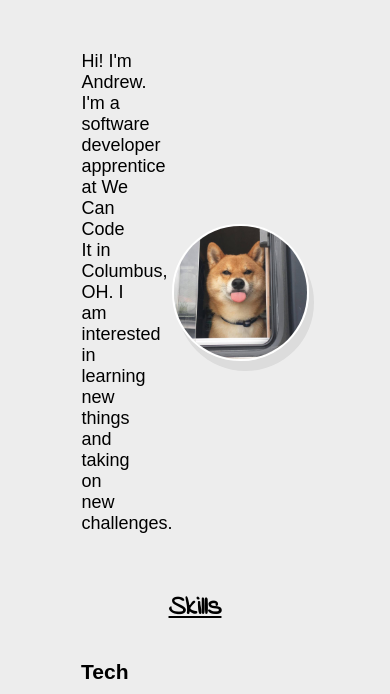
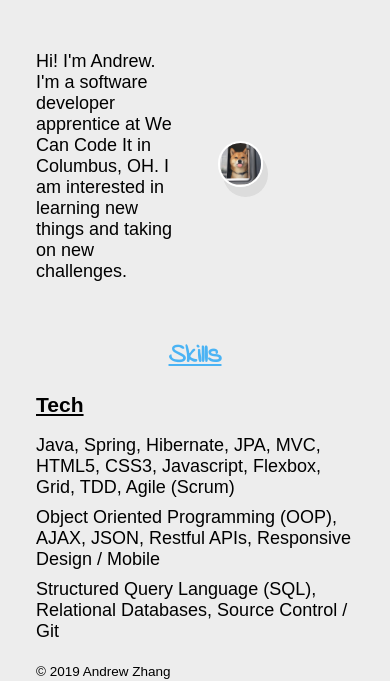
Before and after one commit to Andrew614/andrew614.github.io, a plain HTML site: page index.html in a window 390 px wide. Shown: the part 150-844 px from the top of the page. Drawn offline with Linux system fonts and the light colour scheme.

Commit message:
add media queries/ responsiveness

```diff
--- a/index.html
+++ b/index.html
@@ -27,7 +27,9 @@
             <section class="portfolio-section__content portfolio-section__content--grid">
               <p class="portfolio-section__about-me">Hi! I'm Andrew. I'm a software developer apprentice at We
                 Can Code It in Columbus, OH. I am interested in learning new things and taking on new challenges.</p>
-              <img class="portfolio-section__avatar" src="./public/images/dog.jpg" alt="pic of dog" width="500px" height="500px"/>
+              <figure class="portfolio-section__avatar">
+                <img class="portfolio-section__image" src="./public/images/dog.jpg" alt="pic of dog" width="500px" height="500px"/>
+              </figure>
             </section>
             <section class="portfolio-section__content">
               <h2 class="portfolio-section__title portfolio-section__title--margin">Skills</h2>
--- a/public/css/contact.css
+++ b/public/css/contact.css
@@ -23,6 +23,7 @@ ul {
 }
 
 .contact-section__title {
+  color: #4AB3F4;
   font-family: "indie flower";
   text-decoration: underline;
 }
--- a/public/css/style.css
+++ b/public/css/style.css
@@ -66,24 +66,18 @@ ul {
   margin-right: 0;
 }
 
-.portfolio-section {
-  display: flex;
-  flex-direction: column;
-  align-items: center;
-}
-
 .portfolio-section__about-me {
-  grid-column: 2 / span 2;
+  grid-column: 1 / span 4;
   margin-right: 2rem;
 }
 
-.portfolio-section__avatar {
+.portfolio-section__image {
   border: solid white 2px;
   border-radius: 50%;
   box-shadow: 5px 10px #dcdcdc;
-  grid-column: 4 / span 3;
+  grid-column: 5 / span 3;
   height: auto;
-  max-width: 100%;
+  width: 100%;
 }
 
 .portfolio-section__content--grid {
@@ -93,30 +87,21 @@ ul {
   padding-top: 2rem;
 }
 
-.portfolio-section__list {
-  grid-area: 2/2/3/5;
-}
-
 .portfolio-section__list-item {
   margin-top: 0.5rem;
 }
 
-.portfolio-section__skills {
-  display: grid;
-  grid-template-columns: repeat(7, 1fr);
-  grid-template-rows: 3rem 1fr;
-  align-items: center;
-}
-
 .portfolio-section__subtitle {
-  grid-column: 2 / span 1;
+  margin-bottom: 1rem;
+  text-decoration: underline;
 }
 
 .portfolio-section__title {
+  color: #4AB3F4;
   font-family: "indie flower";
   margin-bottom: 1rem;
+  text-align: center;
   text-decoration: underline;
-  text-align: center;
 }
 
 .portfolio-section__title--margin {
@@ -133,3 +118,23 @@ ul {
 .wrapper {
   background-color: #ededed;
 }
+
+@media (min-width: 556px) {
+  .portfolio-section__about-me {
+    grid-column: 2 / span 3;
+  }
+
+  .portfolio-section__skills {
+    margin-left: 14%;
+  }
+}
+
+@media (min-width: 768px) {
+  .portfolio-section__about-me {
+    grid-column: 2 / span 2;
+  }
+
+  .portfolio-section__avatar {
+    grid-column: 4 / span 3;
+  }
+}
```
Also changed, not shown: contact.html (+1 -1 lines), projects.html (+13 -7 lines), public/css/projects.css (+9 -3 lines).
